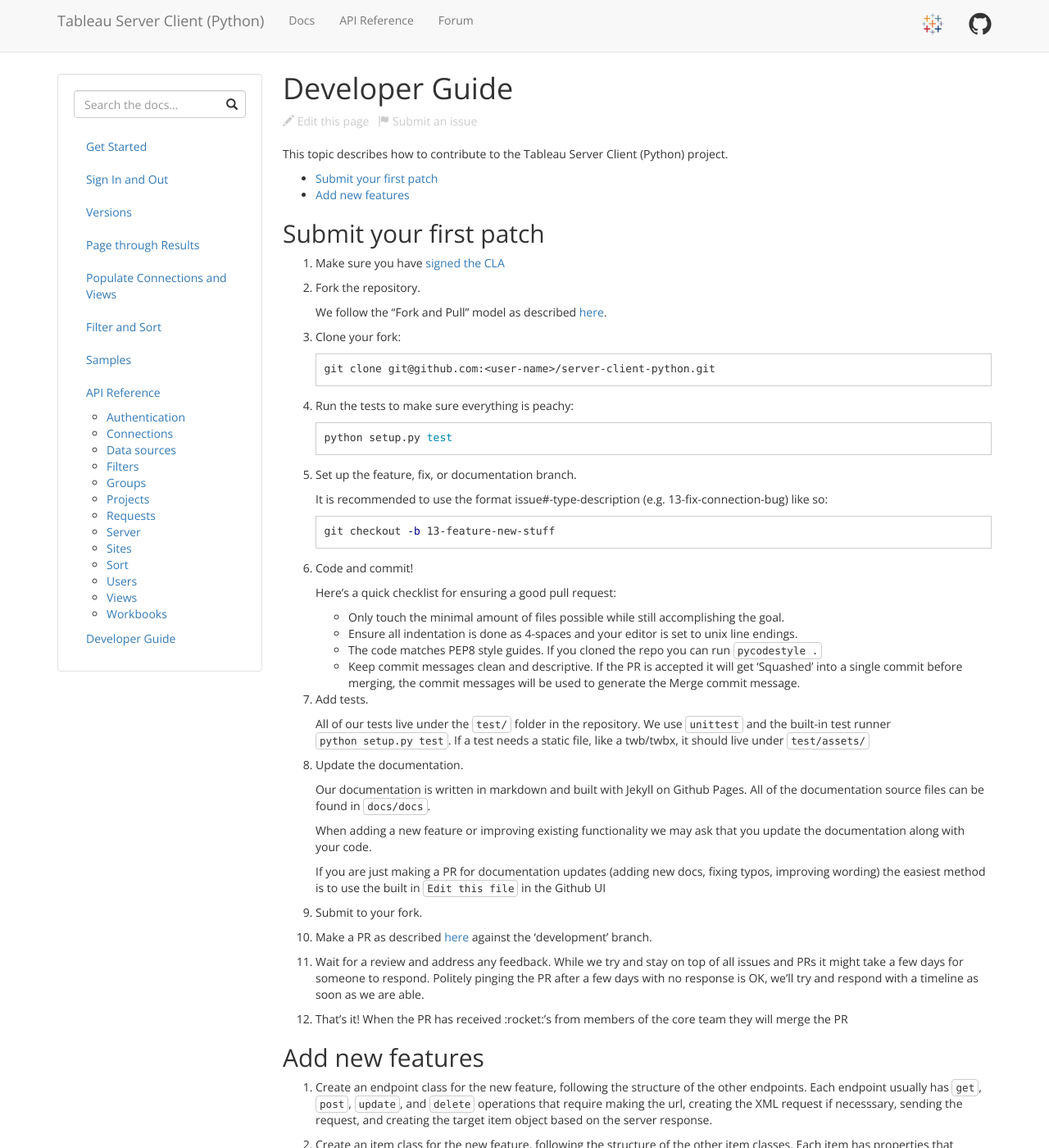
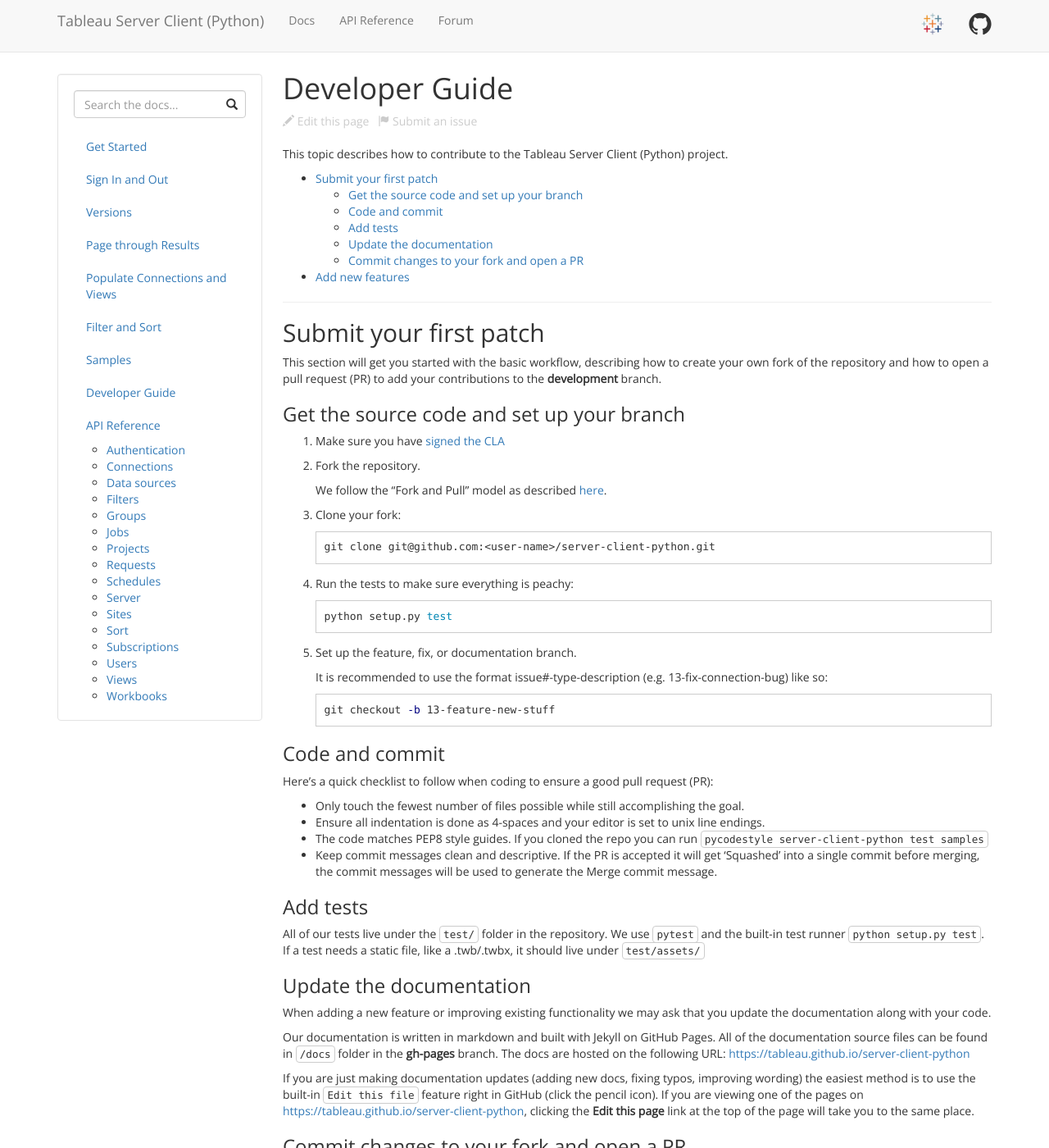
Before and after one commit to tableau/server-client-python, a Jekyll site: the page built from docs/dev-guide.md, in a window 1280 px wide and 1400 px high. Shown: the whole window at 82% size. Built offline with Jekyll 4.4.1, drawn with Linux system fonts in a browser that asks for light colours; emoji names are drawn with the system emoji font; some of the changed text lies outside the part shown.

Commit message:
D45 docs v06.1 (partial update) (#290)
* Updating dev guide with gh-pages info for docs

* Moving the Dev Guide up in the TOC pane

* Update dev-guide.md

Added Tyler's correction for pycodestyle.

````diff
--- a/_includes/docs_menu.html
+++ b/_includes/docs_menu.html
@@ -23,6 +23,9 @@
             <a href="{{ site.baseurl }}/docs/samples">Samples</a>
         </li>
         <li>
+            <a href="{{ site.baseurl }}/docs/dev-guide">Developer Guide</a>
+        </li>
+        <li>
             <a href="{{ site.baseurl }}/docs/api-ref">API Reference</a>
             <ul>
                 <li>
@@ -41,11 +44,17 @@
                     <a href="{{ site.baseurl }}/docs/api-ref#groups">Groups</a>
                 </li>
                 <li>
+                    <a href="{{ site.baseurl }}/docs/api-ref#jobs">Jobs</a>
+                </li>
+                <li>
                     <a href="{{ site.baseurl }}/docs/api-ref#projects">Projects</a>
                 </li>
                 <li>
                     <a href="{{ site.baseurl }}/docs/api-ref#requests">Requests</a>
                 </li>
+                <li>
+                        <a href="{{ site.baseurl }}/docs/api-ref#schedules">Schedules</a>
+                    </li>
                 <li>
                     <a href="{{ site.baseurl }}/docs/api-ref#server">Server</a>
                 </li>
@@ -54,6 +63,9 @@
                 </li>
                 <li>
                     <a href="{{ site.baseurl }}/docs/api-ref#sort">Sort</a>
+                </li>
+                <li>
+                    <a href="{{ site.baseurl }}/docs/api-ref#subscriptions">Subscriptions</a>
                 </li>
                 <li>
                     <a href="{{ site.baseurl }}/docs/api-ref#users">Users</a>
@@ -66,8 +78,5 @@
                 </li>
             </ul>
         </li>
-<li>
-    <a href="{{ site.baseurl }}/docs/dev-guide">Developer Guide</a>
-</li>
     </ul>
 </div>
--- a/_layouts/docs.html
+++ b/_layouts/docs.html
@@ -17,7 +17,7 @@
         <div class="content .col-xs-12 .col-sm-8 .col-md-9">
             <h1>{{ page.title }}</h1>
             <div class="edit-container">
-                <a href="https://github.com/tableau/server-client-python/edit/master/docs/{{ page.path }}" class="edit-links"><span class="glyphicon glyphicon-pencil"></span> Edit this page</a>
+                <a href="https://github.com/tableau/server-client-python/edit/gh-pages/{{ page.path }}" class="edit-links"><span class="glyphicon glyphicon-pencil"></span> Edit this page</a>
                 &nbsp;
                 <a href="https://github.com/tableau/server-client-python/issues" class="edit-links"><span class="glyphicon glyphicon-flag"></span> Submit an issue</a>
             </div>
--- a/docs/dev-guide.md
+++ b/docs/dev-guide.md
@@ -8,7 +8,14 @@
 * TOC
 {:toc}
 
+---
+
 ## Submit your first patch
+
+
+This section will get you started with the basic workflow, describing how to create your own fork of the repository and how to open a pull request (PR) to add your contributions to the **development** branch.
+
+### Get the source code and set up your branch
 
 1. Make sure you have [signed the CLA](http://tableau.github.io/#contributor-license-agreement-cla)
 
@@ -36,45 +43,47 @@
    git checkout -b 13-feature-new-stuff
    ```
 
-1. Code and commit!
+### Code and commit
 
-   Here's a quick checklist for ensuring a good pull request:
+   Here's a quick checklist to follow when coding to ensure a good pull request (PR):
 
-   - Only touch the minimal amount of files possible while still accomplishing the goal.
+   - Only touch the fewest number of files possible while still accomplishing the goal.
    - Ensure all indentation is done as 4-spaces and your editor is set to unix line endings.
-   - The code matches PEP8 style guides. If you cloned the repo you can run `pycodestyle .`
+   - The code matches PEP8 style guides. If you cloned the repo you can run `pycodestyle server-client-python test samples`
    - Keep commit messages clean and descriptive.
      If the PR is accepted it will get 'Squashed' into a single commit before merging, the commit messages will be used to generate the Merge commit message.
 
-1. Add tests.
+### Add tests
 
    All of our tests live under the `test/` folder in the repository.
-   We use `unittest` and the built-in test runner `python setup.py test`.
-   If a test needs a static file, like a twb/twbx, it should live under `test/assets/`
+   We use `pytest` and the built-in test runner `python setup.py test`.
+   If a test needs a static file, like a .twb/.twbx, it should live under `test/assets/`
 
-1. Update the documentation.
-
-   Our documentation is written in markdown and built with Jekyll on Github Pages. All of the documentation source files can be found in `docs/docs`.
+### Update the documentation
 
    When adding a new feature or improving existing functionality we may ask that you update the documentation along with your code.
 
-   If you are just making a PR for documentation updates (adding new docs, fixing typos, improving wording) the easiest method is to use the built in `Edit this file` in the Github UI
+   Our documentation is written in markdown and built with Jekyll on GitHub Pages. All of the documentation source files can be found in `/docs` folder in the **gh-pages** branch. The docs are hosted on the following URL: [https://tableau.github.io/server-client-python](https://tableau.github.io/server-client-python)
 
-1. Submit to your fork.
+   If you are just making documentation updates (adding new docs, fixing typos, improving wording) the easiest method is to use the built-in `Edit this file` feature right in GitHub (click the pencil icon). If you are viewing one of the pages on [https://tableau.github.io/server-client-python](https://tableau.github.io/server-client-python), clicking the **Edit this page** link at the top of the page will take you to the same place.
 
-1. Make a PR as described [here](https://help.github.com/articles/creating-a-pull-request-from-a-fork/) against the 'development' branch.
+### Commit changes to your fork and open a PR
+
+1. Make a PR as described [here](https://help.github.com/articles/creating-a-pull-request-from-a-fork/) against the **development** branch for code changes, or against **gh-pages** for documentation updates.
 
 1. Wait for a review and address any feedback.
    While we try and stay on top of all issues and PRs it might take a few days for someone to respond. Politely pinging
    the PR after a few days with no response is OK, we'll try and respond with a timeline as soon as we are able.
 
-1. That's it! When the PR has received :rocket:'s from members of the core team they will merge the PR
+1. That's it! When the PR has received ![](https://assets-cdn.github.com/images/icons/emoji/unicode/1f680.png){:height="5%" width="5%"} (:rocket:'s) from members of the core team they will merge the PR
+
+---
 
 
 ## Add new features
 
 1. Create an endpoint class for the new feature, following the structure of the other endpoints. Each endpoint usually
-   has `get`, `post`, `update`, and `delete` operations that require making the url, creating the XML request if necesssary,
+   has `get`, `post`, `update`, and `delete` operations that require making the url, creating the XML request if necessary,
    sending the request, and creating the target item object based on the server response.
 
 1. Create an item class for the new feature, following the structure of the other item classes. Each item has properties
````
